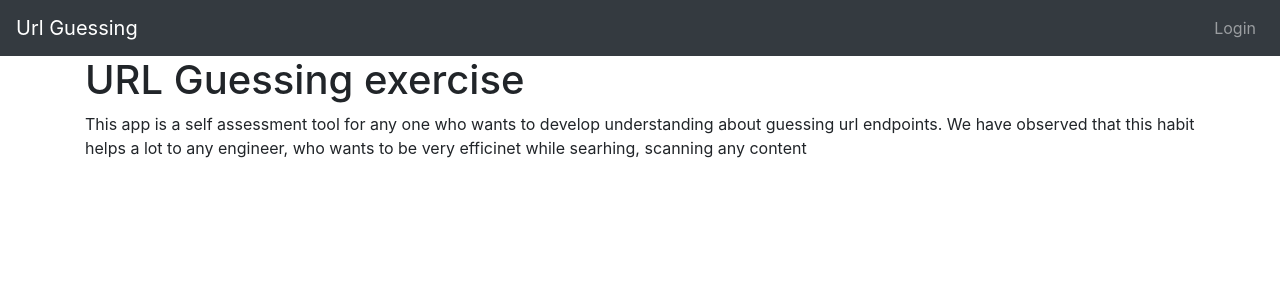
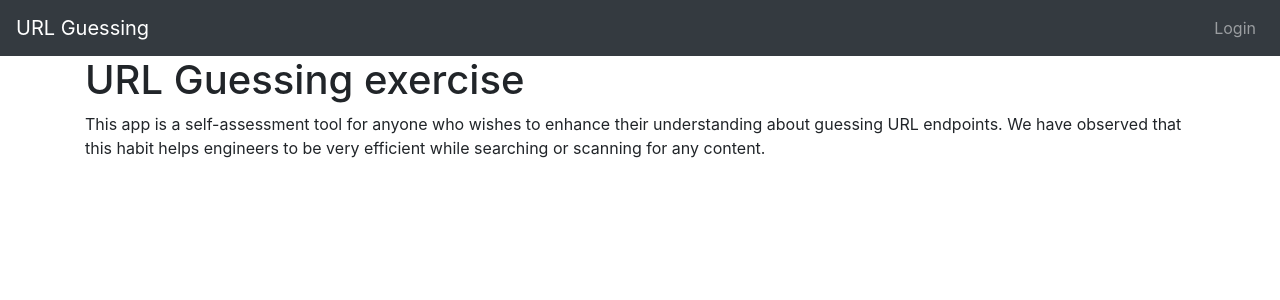
Before and after one commit to rahul-bhave/url-exercise, a Django app: page / in a window 1280 px wide. Shown: the top 300 px of the page. Run offline with Django 3.2, Linux system fonts and the light colour scheme; some libraries are stand-ins or nearby versions.

Commit message:
issue 2 fix

```diff
--- a/quiz/templates/base.html
+++ b/quiz/templates/base.html
@@ -5,7 +5,7 @@
 <head>
   <meta charset="utf-8">
 
-  <title>{% trans "Url Guessing " %} | {% block title %}{% endblock %}</title>
+  <title>{% trans "URL Guessing" %} | {% block title %}{% endblock %}</title>
   <meta name="description" content="{% block description %}{% endblock %}">
 
   <!-- styles -->
@@ -24,7 +24,7 @@
 
 <body>
   <nav class="navbar navbar-expand-lg navbar-dark bg-dark">
-    <a class="navbar-brand" href="{% url 'index' %}">Url Guessing </a>
+    <a class="navbar-brand" href="{% url 'index' %}">URL Guessing </a>
     <button class="navbar-toggler" type="button" data-toggle="collapse" data-target="#navbarSupportedContent" aria-controls="navbarSupportedContent"
       aria-expanded="false" aria-label="Toggle navigation">
       <span class="navbar-toggler-icon"></span>
--- a/quiz/templates/index.html
+++ b/quiz/templates/index.html
@@ -2,7 +2,7 @@
 
 {% block content %}
 <h1>URL Guessing exercise</h1>
-<p>This app is a self assessment tool for any one who wants to develop understanding about guessing url endpoints. We have observed that this habit helps a lot to any engineer, who wants to be very efficinet while searhing, scanning any content </p>
+<p>This app is a self-assessment tool for anyone who wishes to enhance their understanding about guessing URL endpoints. We have observed that this habit helps engineers to be very efficient while searching or scanning for any content.</p>
 </p>
 {% if user.is_authenticated %}
     <p>Username: {{user.username}}</p>
--- a/quiz/templates/question.html
+++ b/quiz/templates/question.html
@@ -68,9 +68,9 @@
 				success: function (data) {
 					var msg = '';
 					if (data.result === true){
-						msg += '<div class="alert alert-success">';
+						//msg += '<div class="alert alert-success">';
 					} else{
-						msg += '<div class="alert alert-warning">';
+						//msg += '<div class="alert alert-warning">';
 					}
 					msg += data.explanation + "</div>"
 					$("#explanation").html(msg);
```
